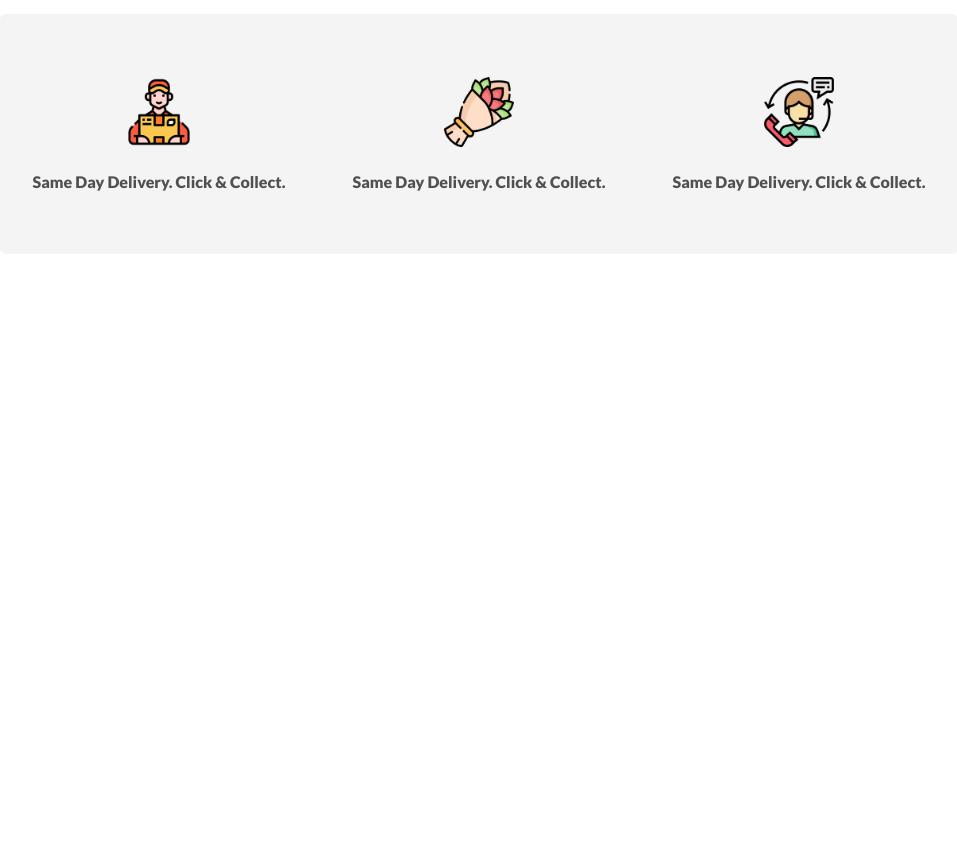
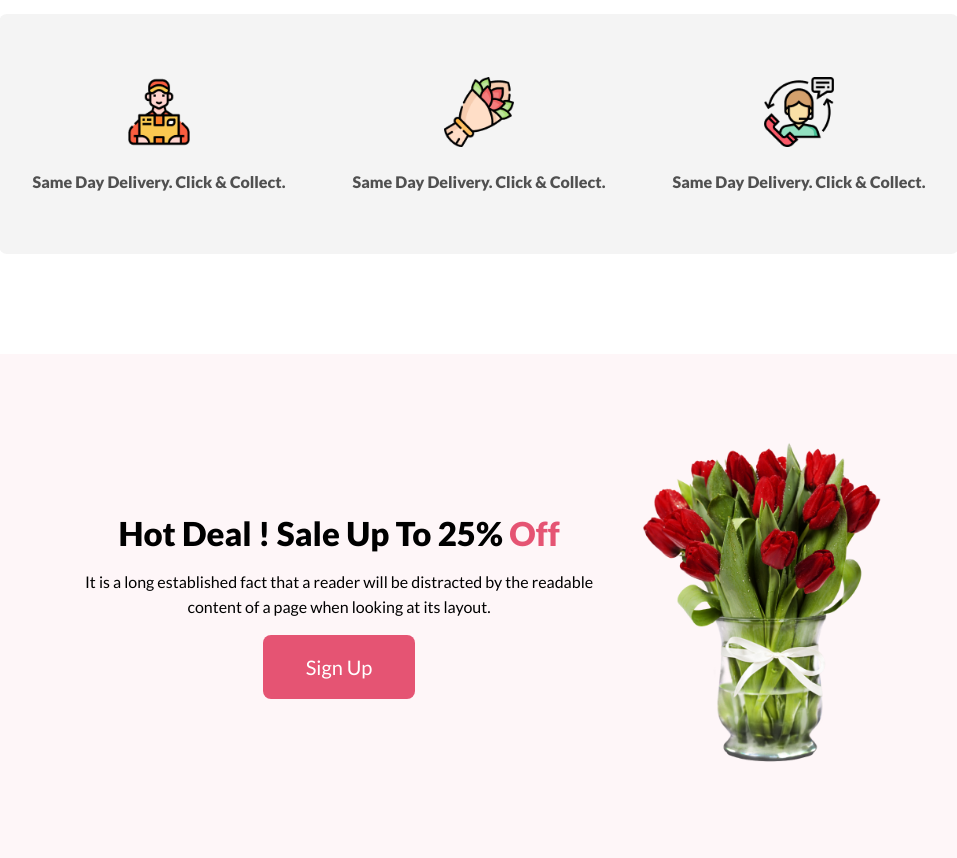
Before and after one commit to devsohanbd/flower-shop-assignment-1, a plain HTML site: page index.html in a window 1280 px wide. Shown: the part 1693-2551 px from the top of the page, without its empty margins (161-1118 px from the left). Before the commit the page ends 1947 px from the top, so only its background shows below. Drawn offline with nearby package versions, Linux system fonts and the light colour scheme.

Commit message:
hot deal section complete

```diff
--- a/index.html
+++ b/index.html
@@ -76,6 +76,21 @@
                 </div>
         </section>
          <!-- optional Section end here -->
+
+         <!-- hot deal section start here -->
+         <section class="section-2">
+            <div class="hot-deal-section">
+                <div class="hot-deal-info">
+                    <h1 class="hot-deal-title">Hot Deal ! Sale Up To 25% <span class="off-color">Off</span></h1>
+                    <p class="hot-deal-description">It is a long established fact that a reader will be distracted by the readable <br> content of a page when looking at its layout.</p>
+                    <button class="btn-primary">Sign Up</button>
+                </div>
+                <div class="hot-deal-image">
+                    <img src="./flower-asset/pngwing 8.png" alt="" class="hot-deal-picture">
+                </div>
+            </div>
+         </section>
+         <!-- hot deal section end here -->
     </main>
     <footer>
 
--- a/styles.css
+++ b/styles.css
@@ -144,7 +144,8 @@ body{
     text-align: center;
     border-radius: 8px;
     background: rgba(39, 39, 39, 0.05);
-    margin-top: 100px
+    margin-top: 100px;
+    margin-bottom: 100px;
 }
 .optional-icon{
     width: 70px;
@@ -158,3 +159,39 @@ body{
     color: rgba(39, 39, 39, 0.80);
 }
 /* optional Section Start here */
+
+/* hot deal section start here */
+.hot-deal-section{
+    height: 63vh;
+    width: 100%;
+    display: inline-flex;
+    align-items: center;
+    justify-content: space-evenly;
+    border-radius: 8px;
+    background: rgba(229, 84, 115, 0.05);
+}
+.hot-deal-info{
+    text-align: center;
+}
+.hot-deal-title{
+    font-size: 33px;
+    font-family: 'Lato';
+
+}
+.hot-deal-description{
+    font-family: 'Lato';
+    padding: 16px;
+    line-height: 25px;
+
+}
+.hot-deal-image{
+
+}
+.hot-deal-picture{
+    width: 250px;
+    margin-left: -200px;
+}
+.off-color{
+    color: #E55473;
+}
+/* Footer section start here */
```
